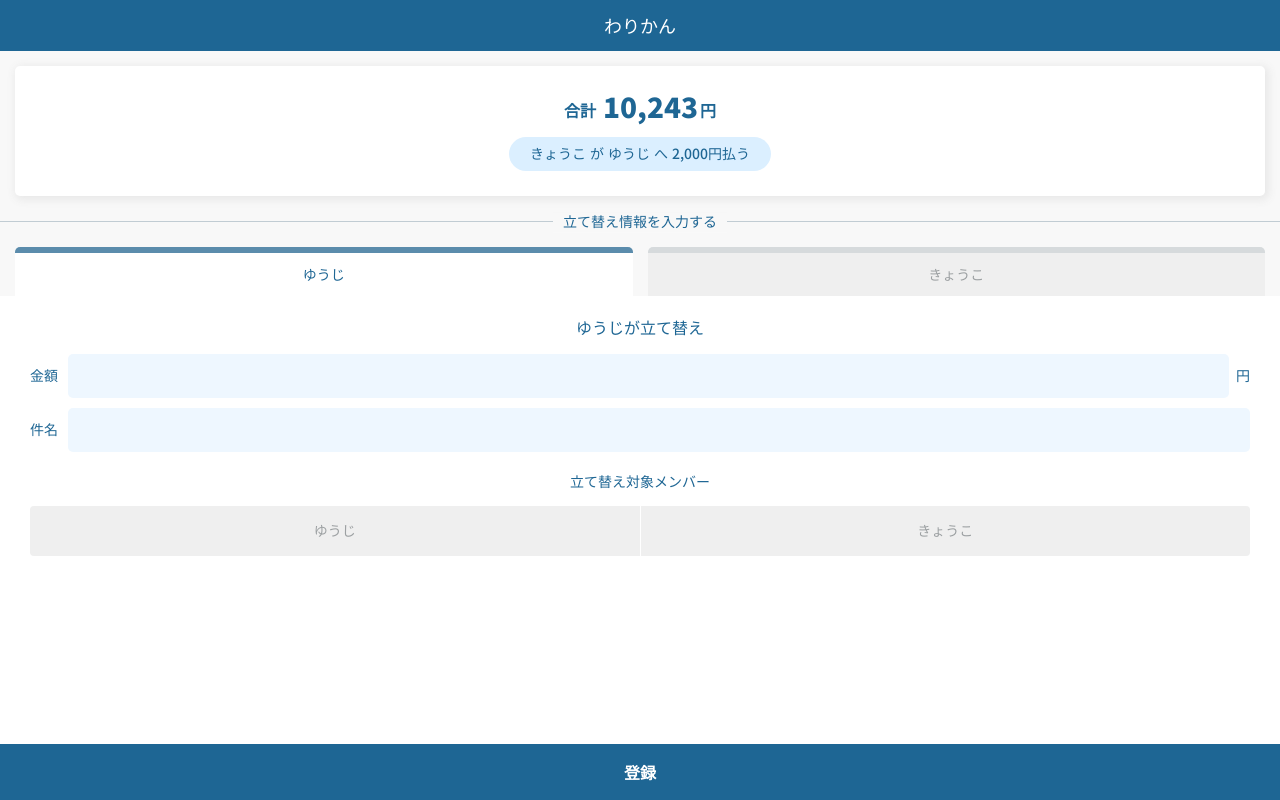
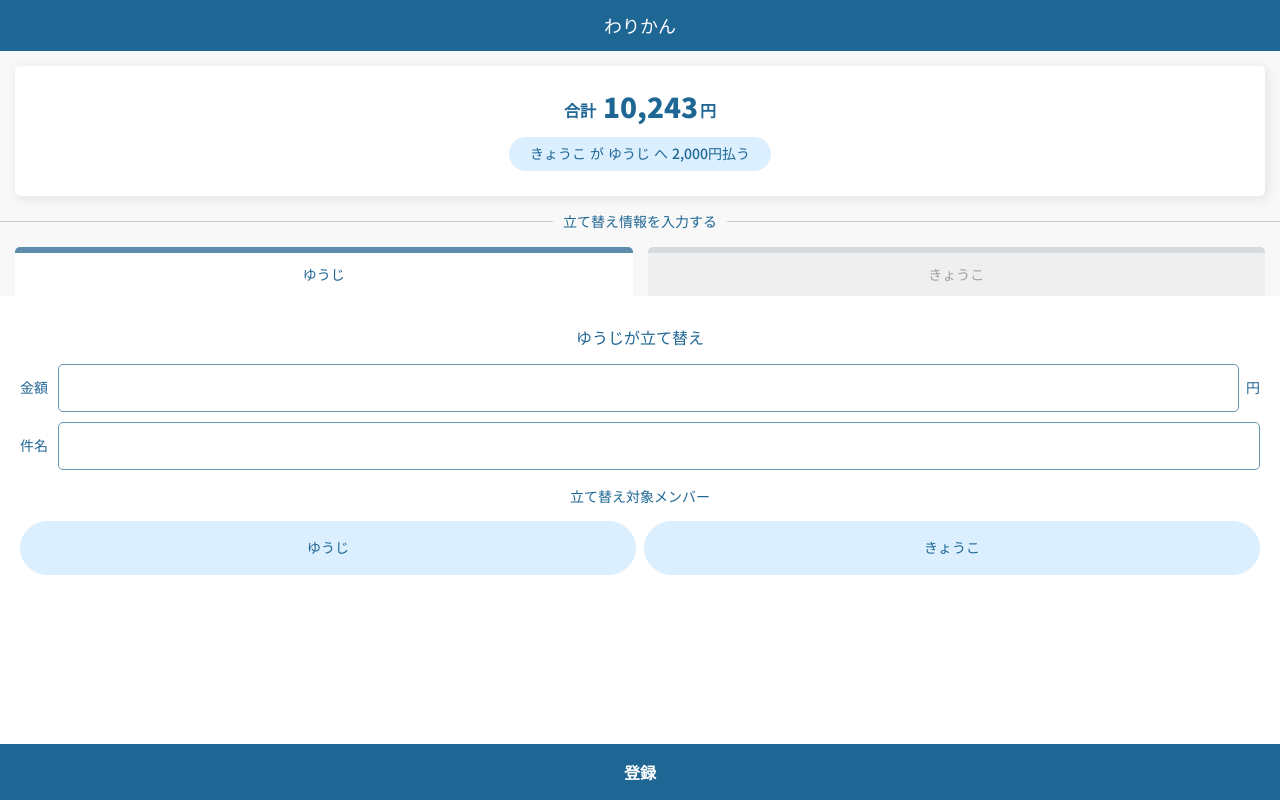
Before and after one commit to apricotn18/kakeibo, a Next.js app: page / in a window 1280 px wide. Built offline with nearby package versions, Linux system fonts and the light colour scheme.

Commit message:
complete

```diff
--- a/pages/component/form/Form.tsx
+++ b/pages/component/form/Form.tsx
@@ -48,11 +48,11 @@ export default function Index() {
 						<input type="text" name="subject" value={subject} className={style.formInput_textInput} onChange={handleChangesetSubject} />
 					</fieldset>
 					<p className={style.formInput_subtitle}>立て替え対象メンバー</p>
-					<fieldset className={style.formInput_memberWrapper}>
-						<input type="checkbox" id={'target' + YUJI} value="" name={'target' + YUJI} className={style.formInput_checkbox} defaultChecked />
-						<label htmlFor={'target' + YUJI} className={style.formInput_memberLabel}>{YUJI}</label>
-						<input type="checkbox" id={'target' + KYOKO} value="" name={'target' + KYOKO} className={style.formInput_checkbox} defaultChecked />
-						<label htmlFor={'target' + KYOKO} className={style.formInput_memberLabel}>{KYOKO}</label>
+					<fieldset className={style.formInput_targetWrapper}>
+						<input type="checkbox" id="target1" value={YUJI} name="target[]" className={style.formInput_checkbox} defaultChecked />
+						<label htmlFor="target1" className={style.formInput_targetLabel}>{YUJI}</label>
+						<input type="checkbox" id="target2" value={KYOKO} name="target[]" className={style.formInput_checkbox} defaultChecked />
+						<label htmlFor="target2" className={style.formInput_targetLabel}>{KYOKO}</label>
 					</fieldset>
 					<fieldset>
 						<input type="submit" value="登録" className={style.formInput_submit} />
--- a/pages/component/form/form.module.scss
+++ b/pages/component/form/form.module.scss
@@ -42,7 +42,7 @@
 }
 
 .formInput {
-	padding: 20px 30px 65px;
+	padding: 30px 20px 90px;
 	background-color: #fff;
 
 	.formInput_title {
@@ -69,13 +69,12 @@
 
 	.formInput_textInput {
 		width: 100%;
-		padding: 10px;
-		border: none;
-		color: #1e6694;
+		padding: 11px;
+		color: inherit;
 		font-family: inherit;
 		font-size: 16px;
-		background-color: #eef7ff;
 		outline: none;
+		border: 1px solid #6795b2;
 		border-radius: 5px;
 	}
 
@@ -84,29 +83,27 @@
 	}
 
 	.formInput_subtitle {
-		margin-top: 20px;
+		margin-top: 17px;
 	}
 
-	.formInput_memberWrapper {
+	.formInput_targetWrapper {
 		display: flex;
-		gap: 1px;
+		gap: 8px;
 		margin-top: 15px;
 		border-radius: 4px;
 		overflow: hidden;
 	}
 
-	.formInput_memberLabel {
+	.formInput_targetLabel {
 		width: 100%;
-		padding: 15px 0;
-		color: #9ca0a2;
-		background-color: #efefef;
+		padding: 17px 0;
+		border-radius: 50px;
 	}
 
 	.formInput_checkbox {
 		display: none;
 
-		&:checked + .form_memberLabel {
-			color: inherit;
+		&:checked + .formInput_targetLabel {
 			background-color: #dbefff;
 		}
 	}
```
